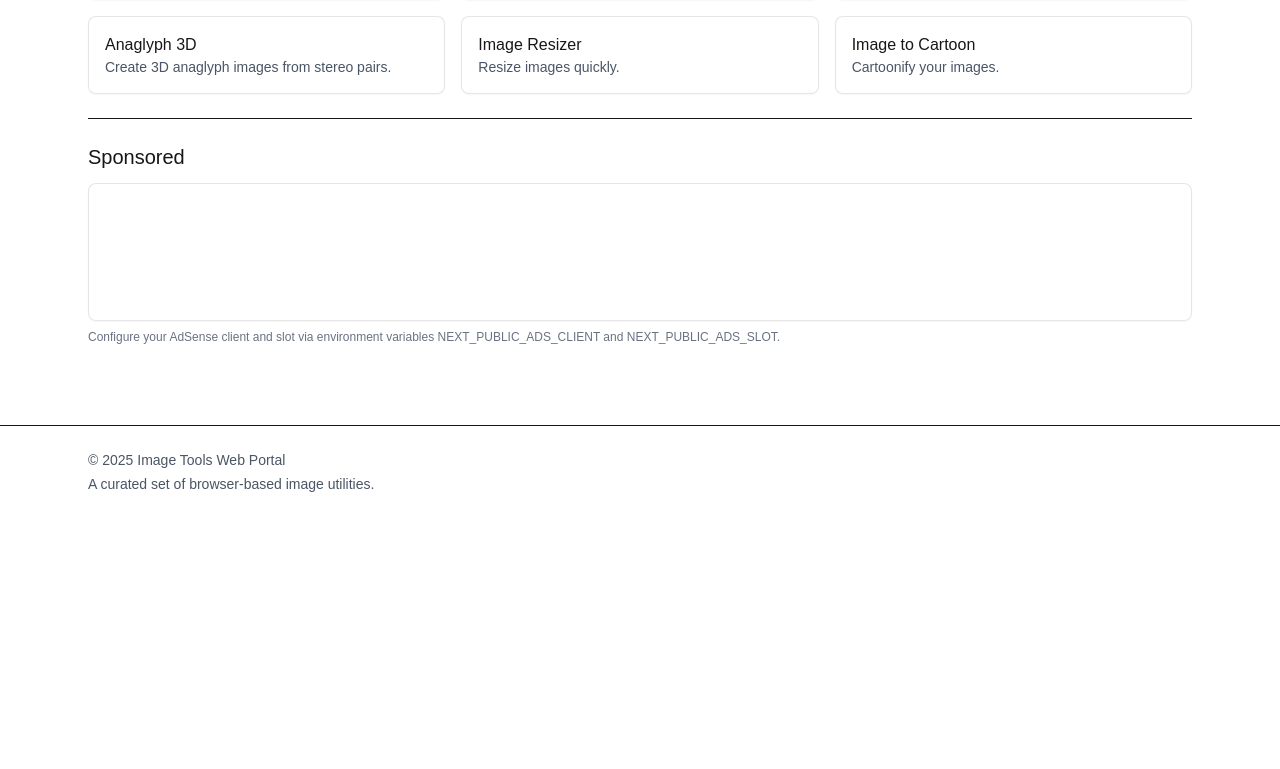
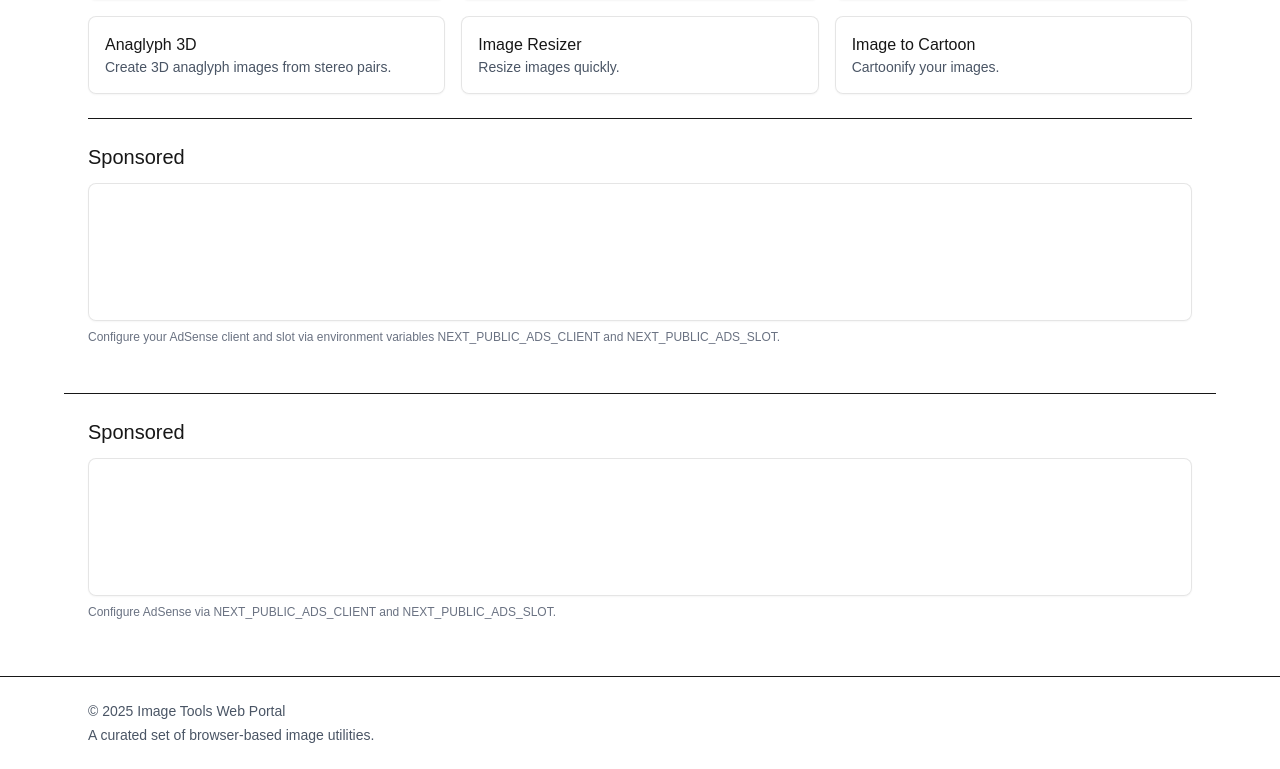
Before and after one commit to mkamalhussain/imagetoolswebportal, a Next.js app: page / in a window 1280 px wide. Shown: the part 636-1405 px from the top of the page. Before the commit the page ends 1154 px from the top, so only its background shows below. Built offline with nearby package versions, Linux system fonts and the light colour scheme.

Commit message:
Feat: add AdSense banner to layout and module pages

```diff
--- a/src/app/layout.tsx
+++ b/src/app/layout.tsx
@@ -3,6 +3,7 @@ import { Geist, Geist_Mono } from "next/font/google";
 import "./globals.css";
 import Link from "next/link";
 import ThemeToggle from "@/components/ThemeToggle";
+import AdSense from "@/components/AdSense";
 
 const geistSans = Geist({
   variable: "--font-geist-sans",
@@ -45,6 +46,14 @@ export default function RootLayout({
           {children}
         </div>
 
+        <section id="sponsored" className="max-w-6xl mx-auto w-full px-6 py-6 border-t">
+          <h2 className="text-xl font-medium mb-3">Sponsored</h2>
+          <div className="card p-2">
+            <AdSense className="w-full" style={{ display: 'block', minHeight: 120 }} />
+          </div>
+          <p className="text-xs text-gray-500 mt-2">Configure AdSense via NEXT_PUBLIC_ADS_CLIENT and NEXT_PUBLIC_ADS_SLOT.</p>
+        </section>
+
         <footer className="border-t mt-8">
           <div className="max-w-6xl mx-auto px-6 py-6 text-sm text-gray-600 dark:text-gray-400">
             <div>© {new Date().getFullYear()} Image Tools Web Portal</div>
--- a/src/app/modules/[slug]/page.tsx
+++ b/src/app/modules/[slug]/page.tsx
@@ -1,6 +1,7 @@
 import Link from "next/link";
 import ClientModuleRenderer from "./ClientModuleRenderer";
 import { modules } from "@/data/modules";
+import AdSense from "@/components/AdSense";
 
 type Props = { params: Promise<{ slug: string }> };
 
@@ -27,6 +28,14 @@ export default async function ModulePage({ params }: Props) {
         <ClientModuleRenderer slug={slug} />
       </div>
 
+      <section id="sponsored" className="px-0 py-6 border-t mt-6">
+        <h2 className="text-xl font-medium mb-3">Sponsored</h2>
+        <div className="card p-2">
+          <AdSense className="w-full" style={{ display: 'block', minHeight: 120 }} />
+        </div>
+        <p className="text-xs text-gray-500 mt-2">Configure AdSense via NEXT_PUBLIC_ADS_CLIENT and NEXT_PUBLIC_ADS_SLOT.</p>
+      </section>
+
       <Link href="/" className="text-blue-600 mt-6 inline-block">Back to Home</Link>
     </main>
   );
```
